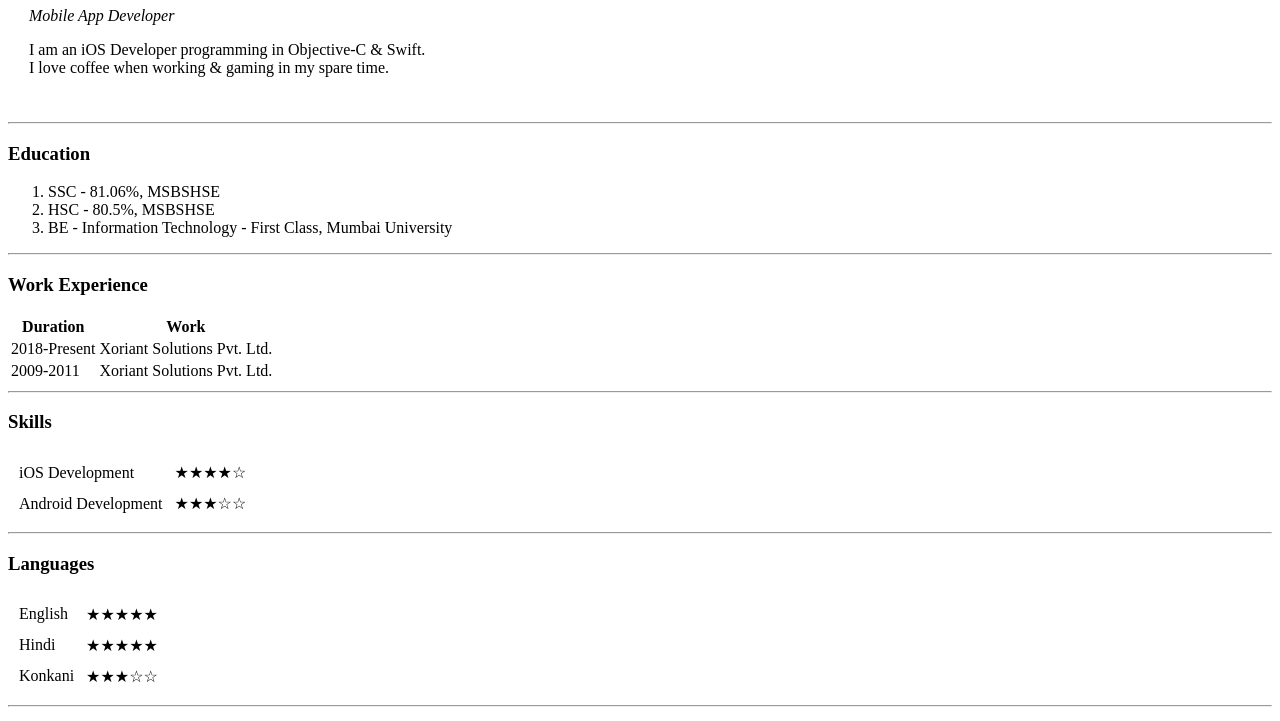
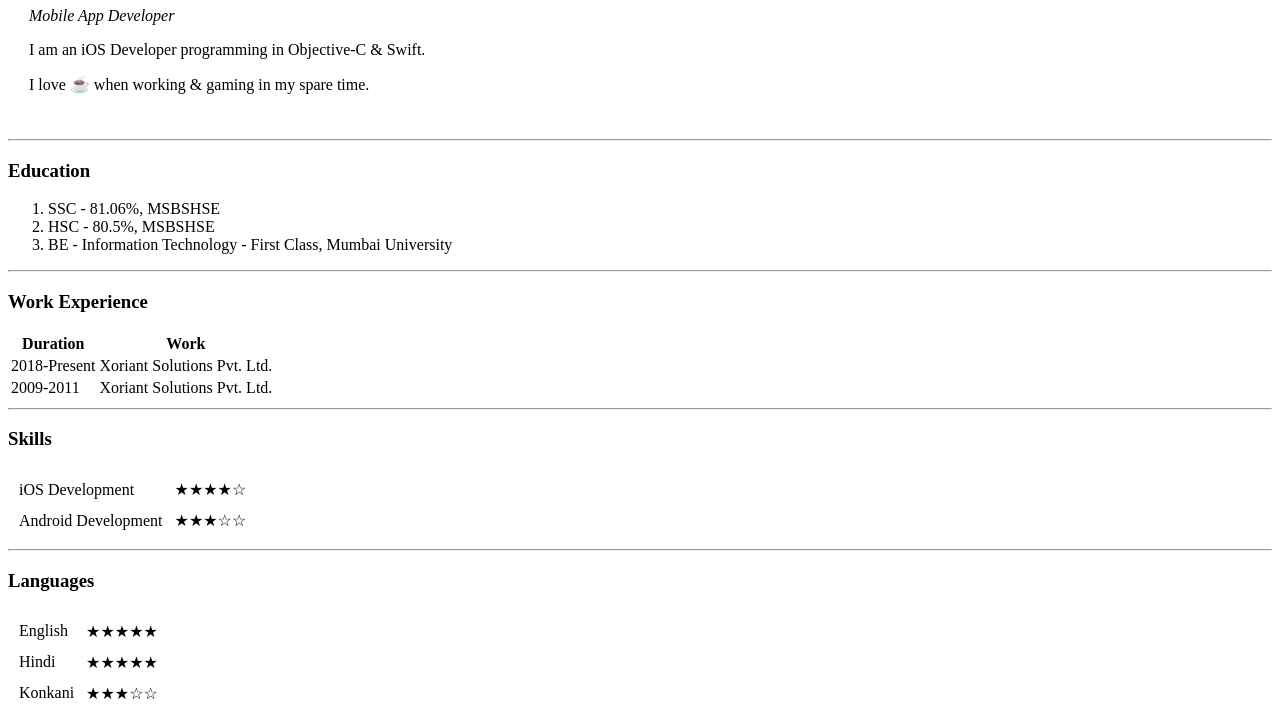
Before and after one commit to dsouzaak/cv, a plain HTML site: page index.html in a window 1280 px wide. Shown: the part 102-823 px from the top of the page. Drawn offline with Linux system fonts and the light colour scheme.

Commit message:
Remove linebreak and use paragraph for bio

```diff
--- a/index.html
+++ b/index.html
@@ -10,8 +10,8 @@
       <td>
         <h1>Anup D'Souza</h1>
         <p><em>Mobile App Developer</em></p>
-        <p>I am an iOS Developer programming in Objective-C & Swift.
-        <br>I love coffee when working & gaming in my spare time.</p>
+        <p>I am an iOS Developer programming in Objective-C & Swift.</p>
+        <p>I love ☕ when working & gaming in my spare time.</p>
       </td>
     </tr>
   </table>
```
